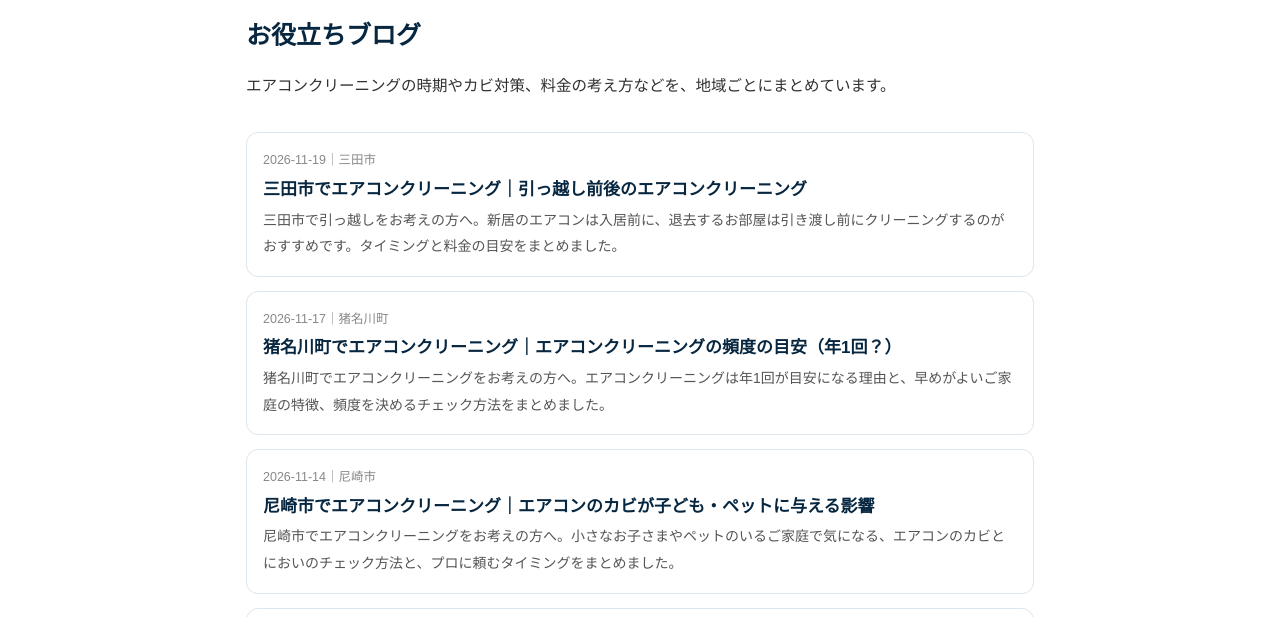
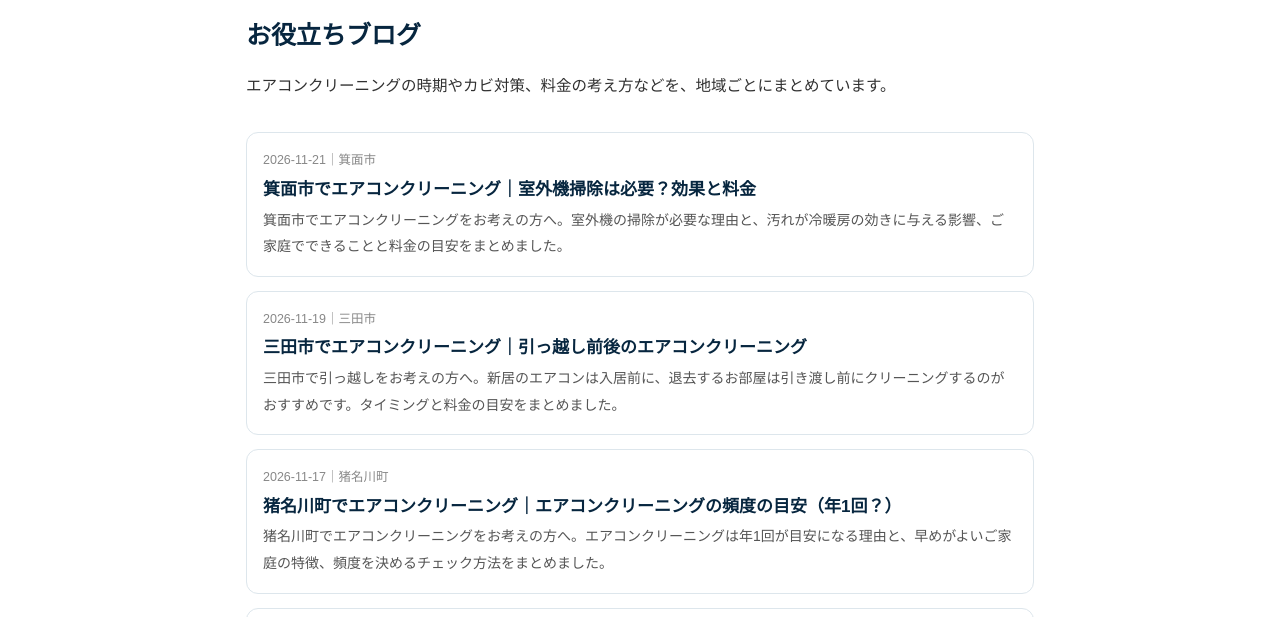
Before and after one commit to tasukarutaoka-cpu/tasukaru-site, a plain HTML site: page blog/index.html in a window 1280 px wide. Shown: the part 103-720 px from the top of the page. Drawn offline with Linux system fonts and the light colour scheme.

Commit message:
Update blog index: add minoh-shitsugaiki-souji

```diff
--- a/blog/index.html
+++ b/blog/index.html
@@ -52,6 +52,7 @@ footer a{color:#ffd35c}
 <h1 style="margin-top:10px">お役立ちブログ</h1>
 <p>エアコンクリーニングの時期やカビ対策、料金の考え方などを、地域ごとにまとめています。</p>
 <div class="postlist">
+<div class="postcard"><p class="date">2026-11-21｜箕面市</p><a class="t" href="minoh-shitsugaiki-souji/">箕面市でエアコンクリーニング｜室外機掃除は必要？効果と料金</a><p>箕面市でエアコンクリーニングをお考えの方へ。室外機の掃除が必要な理由と、汚れが冷暖房の効きに与える影響、ご家庭でできることと料金の目安をまとめました。</p></div>
 <div class="postcard"><p class="date">2026-11-19｜三田市</p><a class="t" href="sandashi-hikkoshi-aircon/">三田市でエアコンクリーニング｜引っ越し前後のエアコンクリーニング</a><p>三田市で引っ越しをお考えの方へ。新居のエアコンは入居前に、退去するお部屋は引き渡し前にクリーニングするのがおすすめです。タイミングと料金の目安をまとめました。</p></div>
 <div class="postcard"><p class="date">2026-11-17｜猪名川町</p><a class="t" href="inagawa-hindo-meiyasu/">猪名川町でエアコンクリーニング｜エアコンクリーニングの頻度の目安（年1回？）</a><p>猪名川町でエアコンクリーニングをお考えの方へ。エアコンクリーニングは年1回が目安になる理由と、早めがよいご家庭の特徴、頻度を決めるチェック方法をまとめました。</p></div>
 <div class="postcard"><p class="date">2026-11-14｜尼崎市</p><a class="t" href="amagasaki-kabi-kodomo-pet/">尼崎市でエアコンクリーニング｜エアコンのカビが子ども・ペットに与える影響</a><p>尼崎市でエアコンクリーニングをお考えの方へ。小さなお子さまやペットのいるご家庭で気になる、エアコンのカビとにおいのチェック方法と、プロに頼むタイミングをまとめました。</p></div>
```
